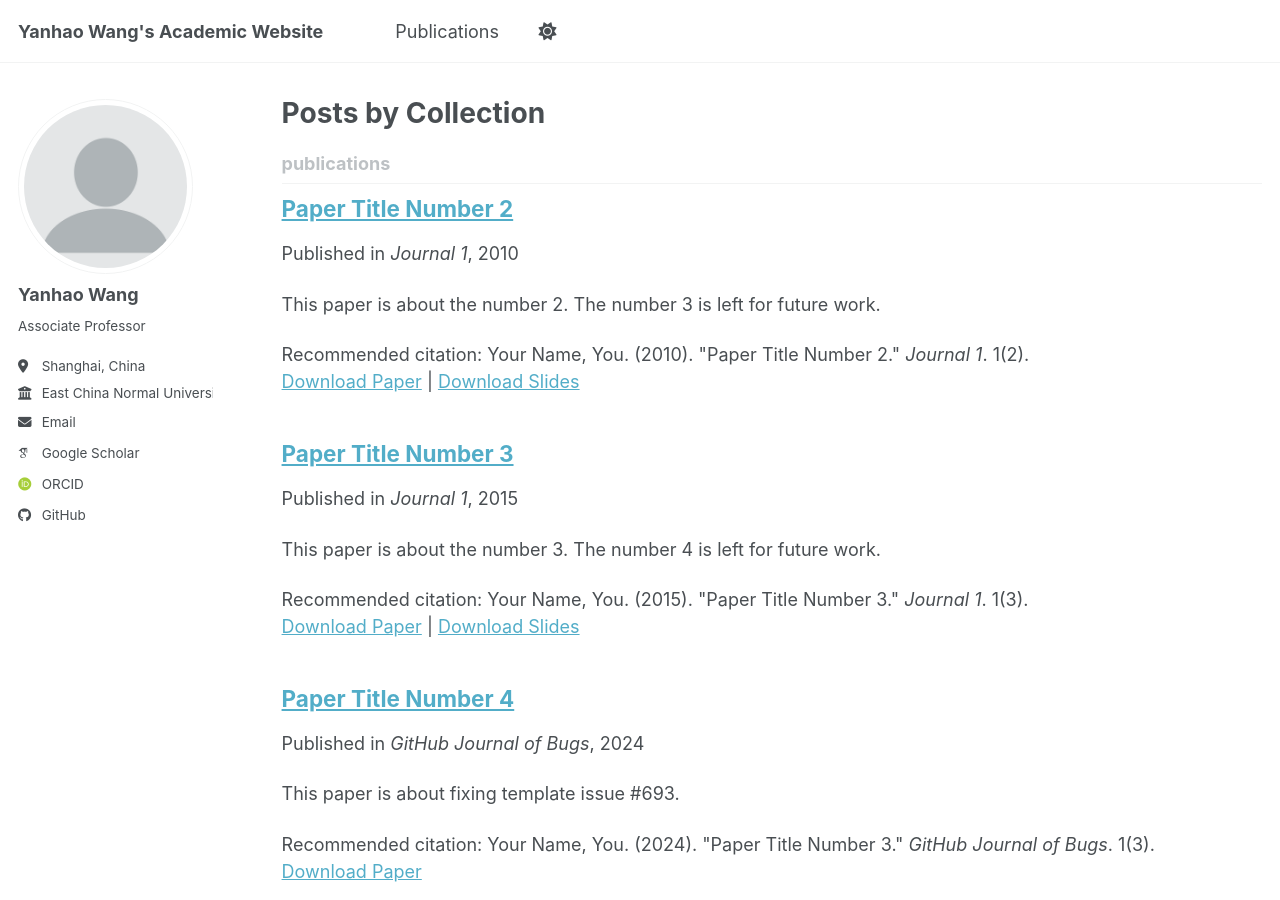
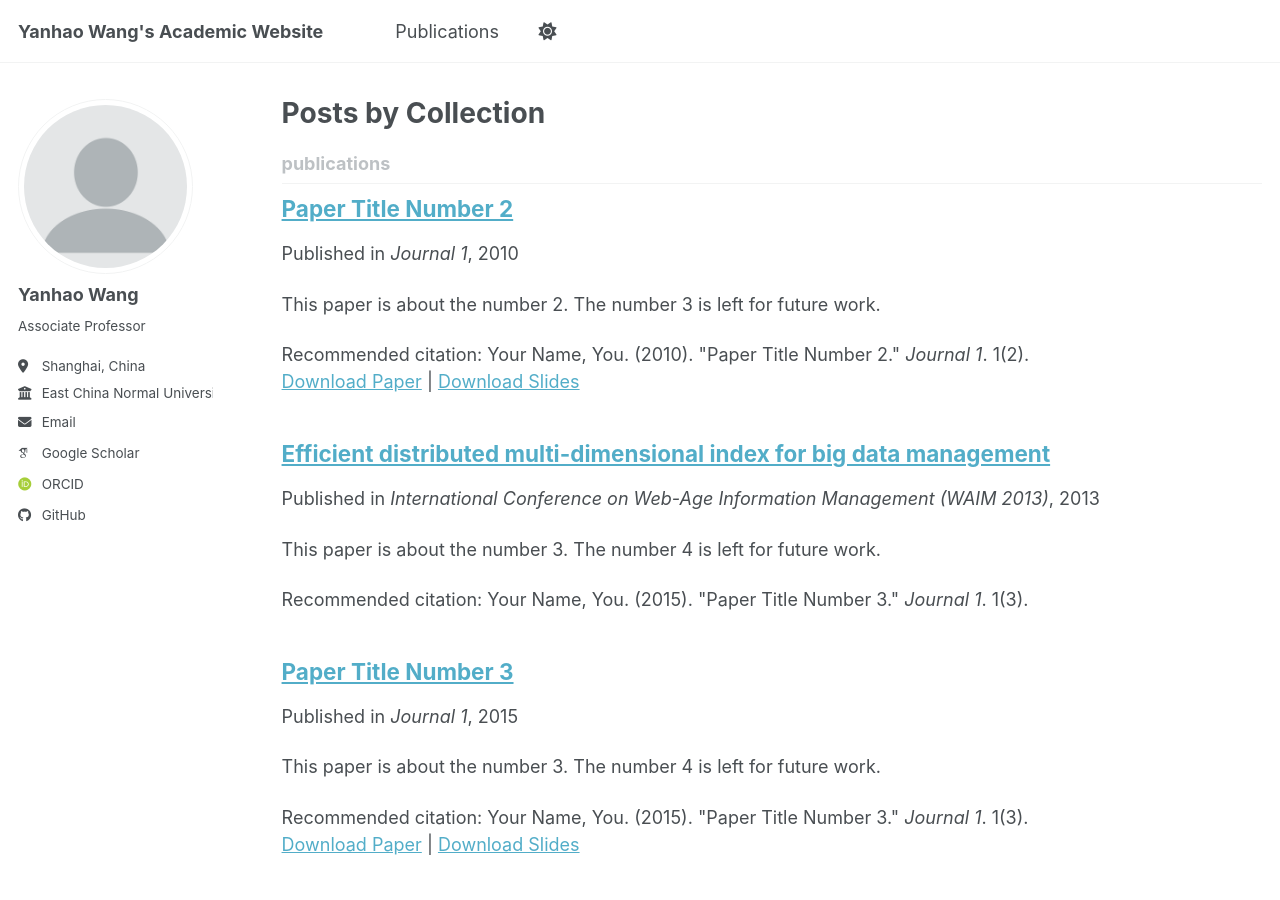
Before and after one commit to yhwang1990/yhwang1990.github.io, a Jekyll site: the page built from _pages/collection-archive.html, in a window 1280 px wide and 900 px high. Built offline with Jekyll 4.4.1, drawn with Linux system fonts in a browser that asks for light colours; some web fonts are replaced; a script bundle is joined from its source files by our own code; library files that are not in the unit come from our copies; a file with an impossible date is left out.

Commit message:
Update 2013-WAIM.md

```diff
--- a/_publications/2013-WAIM.md
+++ b/_publications/2013-WAIM.md
@@ -3,8 +3,10 @@
 collection: publications
 category: conferences
 permalink: /publication/2013-WAIM
-date: 2013
+excerpt: 'This paper is about the number 3. The number 4 is left for future work.'
+date: 2013-06-01
 venue: 'International Conference on Web-Age Information Management (WAIM 2013)'
-paperurl: 'https://doi.org/10.1007/978-3-642-38562-9_14'
-citation: 'Your Name, You. (2009). &quot;Paper Title Number 1.&quot; <i>Journal 1</i>. 1(1).'
+citation: 'Your Name, You. (2015). &quot;Paper Title Number 3.&quot; <i>Journal 1</i>. 1(3).'
 ---
+
+The contents above will be part of a list of publications, if the user clicks the link for the publication than the contents of section will be rendered as a full page, allowing you to provide more information about the paper for the reader. When publications are displayed as a single page, the contents of the above "citation" field will automatically be included below this section in a smaller font.
```
